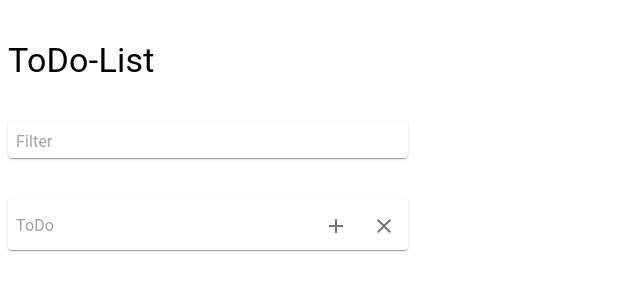
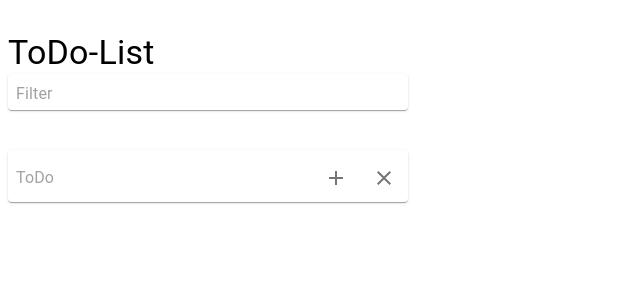
Before and after one commit to VeronikaBulaeva/ToDo--, a React (Vite) app: page / in a window 1280 px wide. Shown: the top 300 px of the page, without its empty margins (0-640 px from the left). Built offline with nearby package versions, Linux system fonts and the light colour scheme.

Commit message:
chore(app): Исправлены замечания

```diff
--- a/src/App.jsx
+++ b/src/App.jsx
@@ -1,13 +1,17 @@
 import ToDoList from "src/components/ToDoList.jsx";
 import Filter from "src/components/Filter.jsx";
-import Input from "src/components/Input.jsx";
-import React from "react";
-import { Provider, SearchProvider } from "src/components/Context.jsx";
+import Input from "src/components/ToDoInput.jsx";
+import { Provider } from "src/components/TasksContext.jsx";
+import { Typography } from "@mui/material";
+import { SearchProvider } from "./components/FilterContext.jsx";
 
 function App() {
   return (
     <Provider>
       <SearchProvider>
+        <Typography variant="h4" mt={4}>
+          ToDo-List
+        </Typography>
         <ToDoList>
           <Filter />
           <Input />
--- a/src/components/Context.jsx
+++ /dev/null
@@ -1,49 +0,0 @@
-import React, { useState } from "react";
-
-const TasksContext = React.createContext([]);
-const SetTasksContext = React.createContext(() => {});
-export const useTasks = () => {
-  const tasksState = React.useContext(TasksContext);
-  if (!tasksState) {
-    throw new Error("you cant use the useTasks hook outside the TasksContext");
-  }
-  return tasksState;
-};
-
-export const useSetTasks = () => {
-  const tasksSetState = React.useContext(SetTasksContext);
-  if (!tasksSetState) {
-    throw new Error(
-      "you cant use the useSetTasks hook outside the SetTasksContext",
-    );
-  }
-  return tasksSetState;
-};
-
-export const Provider = ({ children }) => {
-  const [tasks, setTasks] = useState([]);
-  return (
-    <TasksContext.Provider value={tasks}>
-      <SetTasksContext.Provider value={setTasks}>
-        {children}
-      </SetTasksContext.Provider>
-    </TasksContext.Provider>
-  );
-};
-
-const FilterContext = React.createContext("");
-const SetFilterContext = React.createContext(() => {});
-
-export const useSearch = () => React.useContext(FilterContext);
-export const useSetSearch = () => React.useContext(SetFilterContext);
-
-export const SearchProvider = ({ children }) => {
-  const [search, setSearch] = useState("");
-  return (
-    <FilterContext.Provider value={search}>
-      <SetFilterContext.Provider value={setSearch}>
-        {children}
-      </SetFilterContext.Provider>
-    </FilterContext.Provider>
-  );
-};
--- a/src/components/Filter.jsx
+++ b/src/components/Filter.jsx
@@ -1,15 +1,14 @@
 import Paper from "@mui/material/Paper";
 import InputBase from "@mui/material/InputBase";
 import { debounce } from "src/components/debouce.js";
-import * as React from "react";
-import { useSetSearch } from "src/components/Context.jsx";
+import { useSetSearch } from "src/components/FilterContext";
 
 const Filter = () => {
   const setSearch = useSetSearch();
 
-  const onSearch = (task) => {
+  const onSearch = debounce((task) => {
     setSearch(task.target.value);
-  };
+  });
 
   return (
     <Paper
@@ -22,7 +21,7 @@ const Filter = () => {
       <InputBase
         sx={{ ml: 1, flex: 1 }}
         placeholder="Filter"
-        onChange={debounce(onSearch)}
+        onChange={onSearch}
       />
     </Paper>
   );
--- /dev/null
+++ b/src/components/FilterContext.jsx
@@ -0,0 +1,33 @@
+import { createContext, useContext, useState } from "react";
+import { useContextError } from "./useContextError.js";
+
+const FilterContext = createContext("");
+const SetFilterContext = createContext(() => {});
+
+export const useSearch = () => {
+  const searchState = useContext(FilterContext);
+  useContextError(
+    typeof searchState === "string",
+    "you cant use the useSearch hook outside the FilterContext",
+  );
+  return searchState;
+};
+export const useSetSearch = () => {
+  const setSearchState = useContext(SetFilterContext);
+  useContextError(
+    setSearchState,
+    "you cant use the useSetSearch hook outside the SetFilterContext",
+  );
+  return setSearchState;
+};
+
+export const SearchProvider = ({ children }) => {
+  const [search, setSearch] = useState("");
+  return (
+    <FilterContext.Provider value={search}>
+      <SetFilterContext.Provider value={setSearch}>
+        {children}
+      </SetFilterContext.Provider>
+    </FilterContext.Provider>
+  );
+};
--- /dev/null
+++ b/src/components/TasksContext.jsx
@@ -0,0 +1,33 @@
+import { createContext, useContext, useState } from "react";
+import { useContextError } from "src/components/useContextError.js";
+
+const TasksContext = createContext([]);
+const SetTasksContext = createContext(() => {});
+export const useTasks = () => {
+  const tasksState = useContext(TasksContext);
+  useContextError(
+    tasksState,
+    "you cant use the useTasks hook outside the TasksContext",
+  );
+  return tasksState;
+};
+
+export const useSetTasks = () => {
+  const tasksSetState = useContext(SetTasksContext);
+  useContextError(
+    tasksSetState,
+    "you cant use the useSetTasks hook outside the SetTasksContext",
+  );
+  return tasksSetState;
+};
+
+export const Provider = ({ children }) => {
+  const [tasks, setTasks] = useState([]);
+  return (
+    <TasksContext.Provider value={tasks}>
+      <SetTasksContext.Provider value={setTasks}>
+        {children}
+      </SetTasksContext.Provider>
+    </TasksContext.Provider>
+  );
+};
--- a/src/components/Input.jsx
+++ b/src/components/ToDoInput.jsx
@@ -4,10 +4,10 @@ import IconButton from "@mui/material/IconButton";
 import ClearOutlinedIcon from "@mui/icons-material/ClearOutlined";
 import AddOutlinedIcon from "@mui/icons-material/AddOutlined";
 import SaveOutlinedIcon from "@mui/icons-material/SaveOutlined";
-import React, { useEffect, useRef } from "react";
-import { useSetTasks } from "./Context.jsx";
+import { useCallback, useEffect, useRef } from "react";
+import { useSetTasks } from "src/components/TasksContext.jsx";
 
-const Input = ({ onClickIcon, onClickCancel, value }) => {
+const ToDoInput = ({ onClickIconSave, onClickCancel, value }) => {
   const ref = useRef(null);
 
   useEffect(() => {
@@ -16,9 +16,9 @@ const Input = ({ onClickIcon, onClickCancel, value }) => {
     }
   }, []);
 
-  const clearInput = () => {
+  const clearInput = useCallback(() => {
     ref.current.value = "";
-  };
+  }, []);
 
   const setTasks = useSetTasks();
 
@@ -32,8 +32,8 @@ const Input = ({ onClickIcon, onClickCancel, value }) => {
   };
 
   const onClickAdd = () => {
-    if (onClickIcon) {
-      onClickIcon(ref.current.value);
+    if (onClickIconSave) {
+      onClickIconSave(ref.current.value);
     }
     if (!value) {
       addTodo(ref.current.value);
@@ -83,4 +83,4 @@ const Input = ({ onClickIcon, onClickCancel, value }) => {
   );
 };
 
-export default Input;
+export default ToDoInput;
--- a/src/components/ToDoItem.jsx
+++ b/src/components/ToDoItem.jsx
@@ -4,10 +4,16 @@ import IconButton from "@mui/material/IconButton";
 import DeleteIcon from "@mui/icons-material/Delete";
 import EditOutlinedIcon from "@mui/icons-material/EditOutlined";
 import { useState } from "react";
-import Input from "src/components/Input.jsx";
+import ToDoInput from "src/components/ToDoInput.jsx";
 import { FormGroup } from "@mui/material";
 
-const ToDoItem = ({ task, onClick, onClickIcon, isCheck, handleChange }) => {
+const ToDoItem = ({
+  task,
+  onClickDelete,
+  onClickIconSave,
+  isCheck,
+  handleChange,
+}) => {
   const [isEditing, setIsEditing] = useState(false);
 
   const handleEditing = (value) => {
@@ -17,11 +23,11 @@ const ToDoItem = ({ task, onClick, onClickIcon, isCheck, handleChange }) => {
   return (
     <>
       {isEditing ? (
-        <Input
+        <ToDoInput
           mt={30}
           value={task.text}
-          onClickIcon={(text) => {
-            onClickIcon(task.id, text);
+          onClickIconSave={(text) => {
+            onClickIconSave(task.id, text);
             handleEditing(false);
           }}
           onClickCancel={() => {
@@ -52,7 +58,7 @@ const ToDoItem = ({ task, onClick, onClickIcon, isCheck, handleChange }) => {
           >
             <EditOutlinedIcon />
           </IconButton>
-          <IconButton type="button" sx={{ p: 1.5 }} onClick={onClick}>
+          <IconButton type="button" sx={{ p: 1.5 }} onClick={onClickDelete}>
             <DeleteIcon />
           </IconButton>
         </FormGroup>
--- a/src/components/ToDoList.jsx
+++ b/src/components/ToDoList.jsx
@@ -1,7 +1,8 @@
-import { Grid, Typography } from "@mui/material";
-import React from "react";
+import { Grid } from "@mui/material";
+import { useCallback } from "react";
 import ToDoItem from "src/components/ToDoItem.jsx";
-import { useSearch, useSetTasks, useTasks } from "src/components/Context.jsx";
+import { useSetTasks, useTasks } from "src/components/TasksContext.jsx";
+import { useSearch } from "src/components/FilterContext";
 
 const ToDoList = ({ children }) => {
   const tasks = useTasks();
@@ -19,8 +20,8 @@ const ToDoList = ({ children }) => {
   };
 
   const deleteTodo = (key) => {
-    const updateTodo = tasks.filter((item, index) => {
-      return index !== key;
+    const updateTodo = tasks.filter((item) => {
+      return item.id !== key;
     });
     setTasks(updateTodo);
   };
@@ -35,26 +36,25 @@ const ToDoList = ({ children }) => {
     setTasks(updatedList);
   };
 
-  const filteredTasks = tasks.filter((task) => {
-    return task.text.toLowerCase().includes(search.toLowerCase());
-  });
+  const filteredTasks = useCallback(
+    () =>
+      tasks.filter((task) =>
+        task.text.toLowerCase().includes(search.toLowerCase()),
+      ),
+    [tasks, search],
+  );
 
   return (
     <Grid container direction="column" gap={5}>
-      <Typography variant="h4" mt={4}>
-        ToDo-List
-      </Typography>
       {children}
-      {filteredTasks.map((task, index) => (
+      {filteredTasks().map((task) => (
         <ToDoItem
           task={task}
           key={task.id}
-          onClick={() => {
-            deleteTodo(index);
+          onClickDelete={() => {
+            deleteTodo(task.id);
           }}
-          onClickIcon={(id, text) => {
-            handleUpdateText(id, text);
-          }}
+          onClickIconSave={handleUpdateText}
           isCheck={task.check}
           handleChange={handleChange}
         />
--- /dev/null
+++ b/src/components/useContextError.js
@@ -0,0 +1,5 @@
+export const useContextError = (value, error) => {
+  if (!value) {
+    throw new Error(error);
+  }
+};
```
